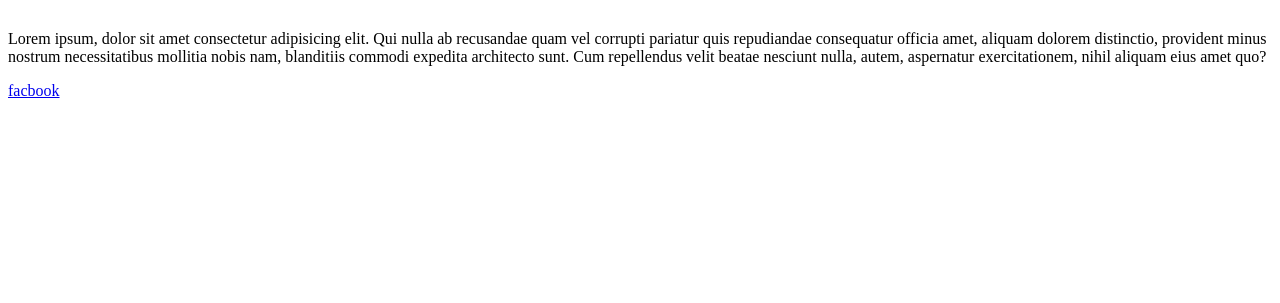
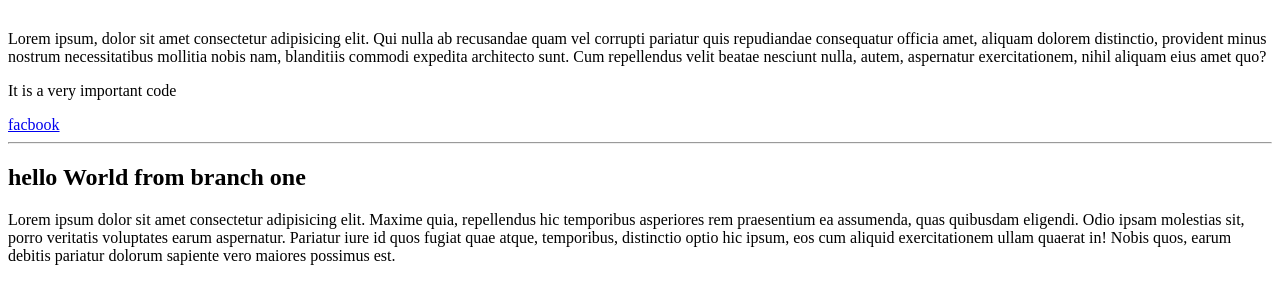
Before and after one commit to moshiur25524/html-demo-project, a plain HTML site: page index.html in a window 1280 px wide. Shown: the part 147-450 px from the top of the page. Drawn offline with Linux system fonts and the light colour scheme.

Commit message:
code is changed in main brach

```diff
--- a/index.html
+++ b/index.html
@@ -10,6 +10,10 @@
 <body>
     <h1>New Html Page after many days later</h1>
     <P>Lorem ipsum, dolor sit amet consectetur adipisicing elit. Qui nulla ab recusandae quam vel corrupti pariatur quis repudiandae consequatur officia amet, aliquam dolorem distinctio, provident minus nostrum necessitatibus mollitia nobis nam, blanditiis commodi expedita architecto sunt. Cum repellendus velit beatae nesciunt nulla, autem, aspernatur exercitationem, nihil aliquam eius amet quo?</P>
+    <p>It is a very important code</p>
     <a href="#">facbook</a>
+    <hr>
+    <h2>hello World from branch one</h2>
+    <p>Lorem ipsum dolor sit amet consectetur adipisicing elit. Maxime quia, repellendus hic temporibus asperiores rem praesentium ea assumenda, quas quibusdam eligendi. Odio ipsam molestias sit, porro veritatis voluptates earum aspernatur. Pariatur iure id quos fugiat quae atque, temporibus, distinctio optio hic ipsum, eos cum aliquid exercitationem ullam quaerat in! Nobis quos, earum debitis pariatur dolorum sapiente vero maiores possimus est.</p>
 </body>
 </html>
```
